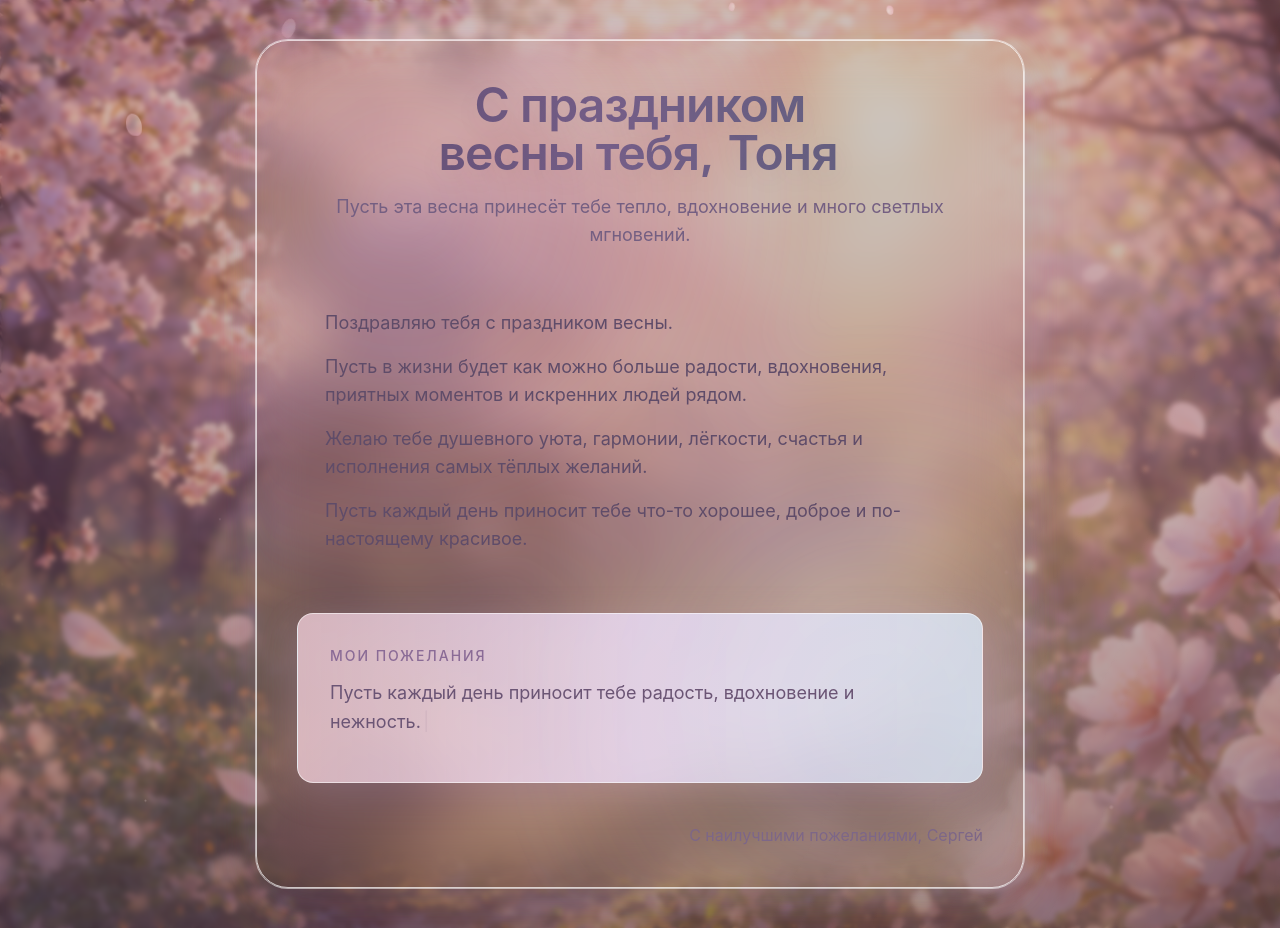
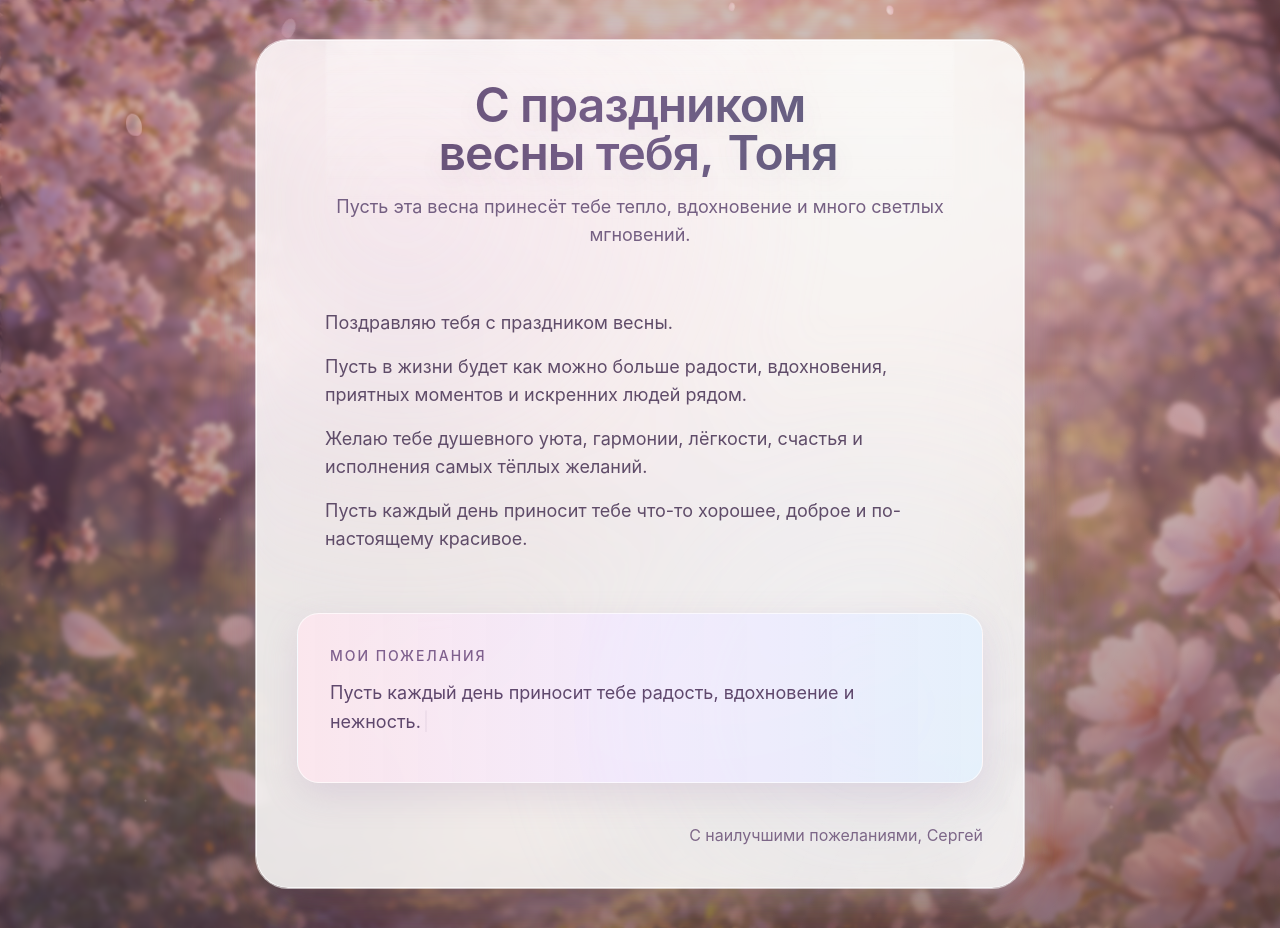
Before and after one commit to kenform/spring-greeting-site, a Next.js app: page / in a window 1280 px wide. Built offline with nearby package versions, Linux system fonts and the light colour scheme.

Commit message:
style: improve card readability with stronger glass panel and refined wishes block

```diff
--- a/app/globals.css
+++ b/app/globals.css
@@ -45,6 +45,7 @@ body {
 
 .glass-card {
   isolation: isolate;
+  transition: transform 0.35s ease, box-shadow 0.35s ease;
 }
 
 .glass-card::before {
@@ -58,6 +59,28 @@ body {
   opacity: 0.7;
   z-index: 0;
   pointer-events: none;
+}
+
+.glass-card::after {
+  content: '';
+  position: absolute;
+  left: 9%;
+  right: 9%;
+  top: 0;
+  height: 22%;
+  border-radius: 0 0 1.4rem 1.4rem;
+  background: linear-gradient(to bottom, rgba(255, 255, 255, 0.4), rgba(255, 255, 255, 0));
+  opacity: 0.72;
+  filter: blur(1px);
+  pointer-events: none;
+  z-index: 1;
+}
+
+@media (hover: hover) {
+  .glass-card:hover {
+    transform: translateY(-4px);
+    box-shadow: 0 28px 70px rgba(48, 30, 64, 0.24), 0 0 54px rgba(255, 233, 247, 0.24);
+  }
 }
 
 .glass-card > * {
--- a/app/page.jsx
+++ b/app/page.jsx
@@ -19,7 +19,7 @@ export default function HomePage() {
       <PetalField />
       <GlowParticles />
 
-      <section className="glass-card relative z-10 mx-auto flex w-full max-w-3xl flex-col gap-8 rounded-[2rem] border border-white/70 bg-white/88 p-5 shadow-[0_20px_60px_rgba(48,30,64,0.18),0_0_40px_rgba(255,233,247,0.16)] backdrop-blur-xl ring-1 ring-white/55 sm:p-10">
+      <section className="glass-card relative z-10 mx-auto flex w-full max-w-3xl flex-col gap-8 rounded-[2rem] border border-white/75 bg-white/85 p-5 shadow-[0_22px_62px_rgba(48,30,64,0.2),0_0_44px_rgba(255,233,247,0.18)] backdrop-blur-2xl ring-1 ring-white/60 sm:p-10">
         <div className="card-shimmer" aria-hidden="true" />
 
         <header className="animate-fade-up text-center" style={{ animationDelay: '0.05s' }}>
@@ -41,8 +41,8 @@ export default function HomePage() {
           ))}
         </article>
 
-        <section className="animate-fade-up rounded-2xl border border-white/55 bg-gradient-to-r from-[#ffdbe8b3] via-[#efe2ffc9] to-[#ddedffc7] p-6 shadow-[0_10px_36px_rgba(185,145,196,0.24)] sm:p-8" style={{ animationDelay: '0.25s' }}>
-          <h2 className="mb-3 text-sm font-medium uppercase tracking-[0.14em] text-[#8a6b96]">Мои пожелания</h2>
+        <section className="animate-fade-up rounded-[1.35rem] border border-white/65 bg-gradient-to-r from-[#ffe7efcf] via-[#f2e9ffd9] to-[#e4f1ffd1] p-6 shadow-[0_12px_34px_rgba(170,136,184,0.22)] sm:p-8" style={{ animationDelay: '0.25s' }}>
+          <h2 className="mb-3 text-sm font-medium uppercase tracking-[0.14em] text-[#7f608e]">Мои пожелания</h2>
           <ComplimentRotator
             compliments={siteContent.compliments}
             rotateMinutes={siteContent.complimentRotateMinutes}
--- a/components/ComplimentRotator.jsx
+++ b/components/ComplimentRotator.jsx
@@ -48,7 +48,7 @@ export default function ComplimentRotator({ compliments, rotateMinutes = 5 }) {
   const isTyping = typedText.length < (safeCompliments[index] || '').length;
 
   return (
-    <p className="min-h-[72px] text-lg leading-relaxed text-[#6b5575]">
+    <p className="min-h-[72px] text-lg leading-relaxed text-[#5f486d]">
       {typedText}
       <span className={`typing-caret ${isTyping ? 'opacity-100' : 'opacity-0'}`}>|</span>
     </p>
```
